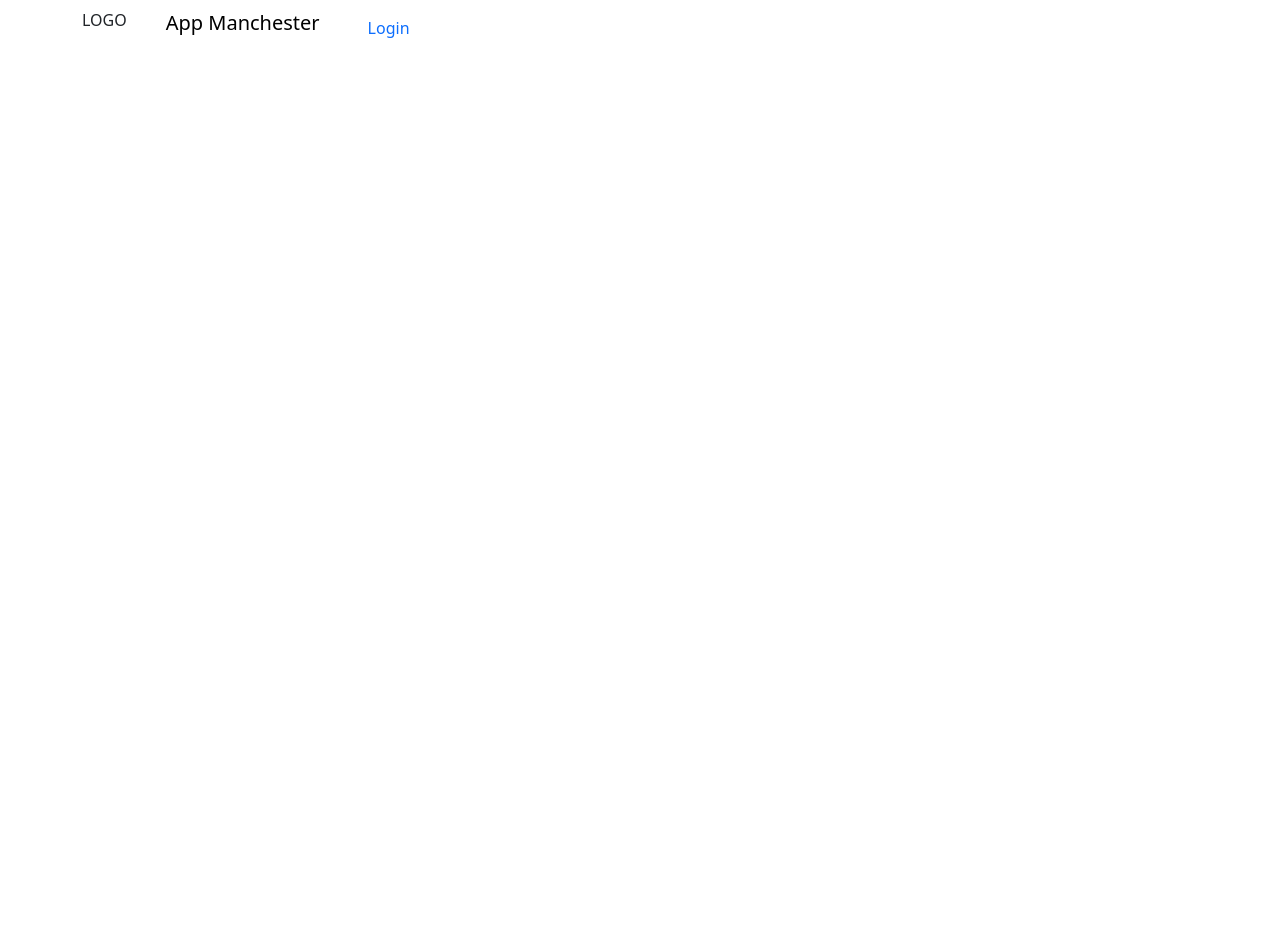
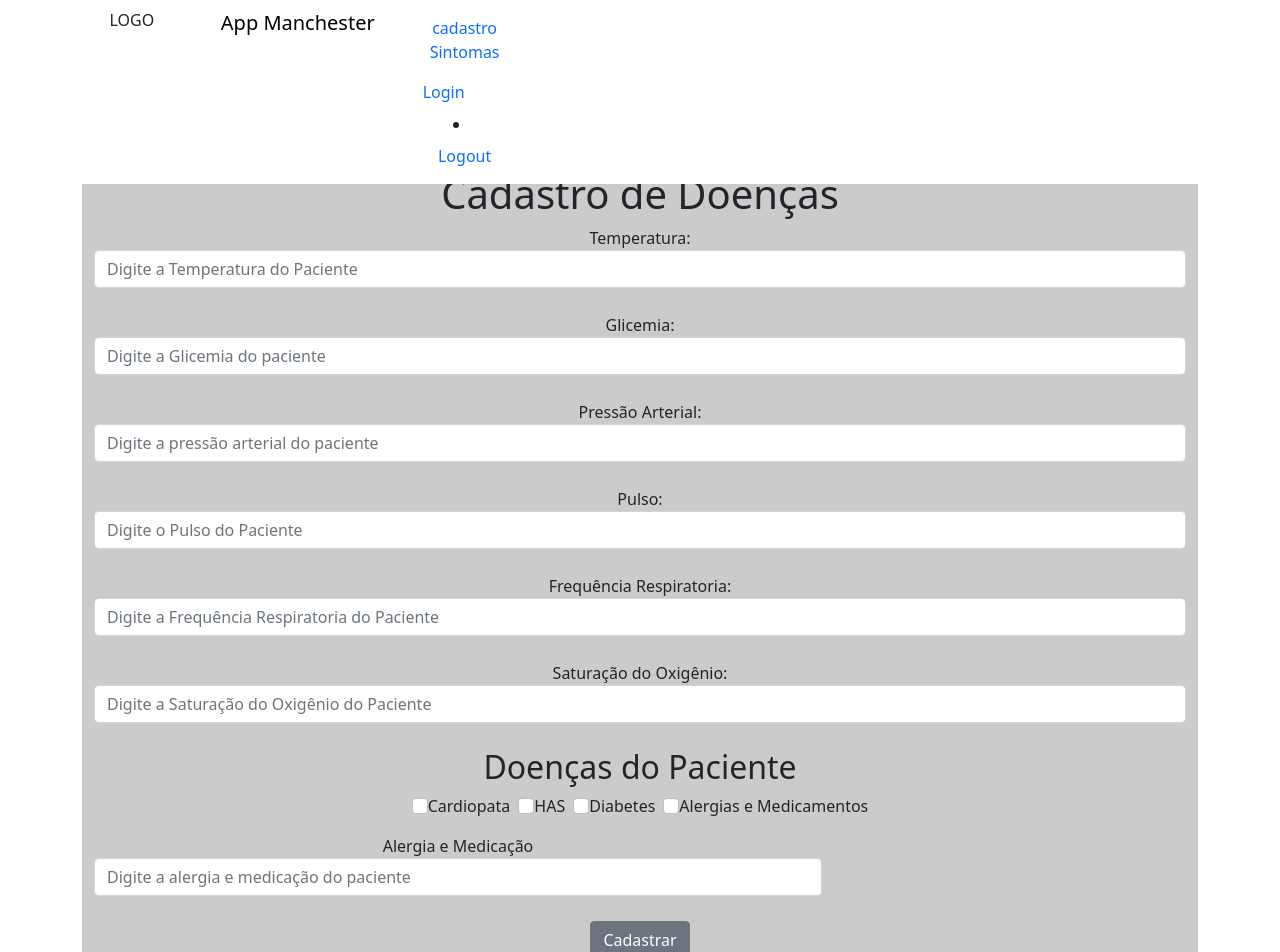
Before and after one commit to Cavalari0100/appmanchesterfront, a React (Create React App) app: page /Sintomas in a window 1280 px wide. Shown: the top 952 px of the page. Before the commit the page ends 800 px from the top, so only its background shows below. Built offline with nearby package versions, Linux system fonts and the light colour scheme.

Commit message:
atualizando e startando dnv as coisas

```diff
--- a/src/App.js
+++ b/src/App.js
@@ -9,6 +9,7 @@ import ListAllPacientes from './components/Paginas/Listas/ListAllPacientes';
 import LoginEnfermeiro from './components/Paginas/login/LoginEnfermeiro';
 import CreatNewEnfermeiro from './components/Paginas/Cadastro/CadastroEnfermeiro';
 import React , {useEffect , useState} from 'react';
+import CadastroSintomas from './components/Paginas/Sintomas/CadastroDeSintomas';
 
 
 function App() {
@@ -34,6 +35,7 @@ function App() {
             <Route exact path='/pacientes' component={ListAllPacientes} />
             <Route exact path='/login-enfermeiro' component={LoginEnfermeiro}/>
             <Route exact path='/register-enfermeiro' component={CreatNewEnfermeiro}/>
+            <Route exact path='/Sintomas' component={CadastroSintomas}/>
           </Switch>
         </Container>
       </Router>
--- a/src/components/MainNavBar/MainNavBar.jsx
+++ b/src/components/MainNavBar/MainNavBar.jsx
@@ -3,8 +3,6 @@ import { Component } from 'react';
 import { Navbar, NavbarBrand, NavItem, Nav, NavLink, Container, Row, Col } from 'reactstrap';
 
 function MainNavBar(props) {
-
-    console.log(props.user)
 
     function isLogin() {
         if (!props.user) {
@@ -33,6 +31,13 @@ function MainNavBar(props) {
             )
         }
     }
+    function logout() {
+        return (
+            <Col>
+                <NavItem><NavLink href="/">Logout</NavLink></NavItem>
+            </Col>
+        )
+    }
     return (
         <div style={{ paddingBottom: 100 }}>
             <Navbar fixed="top"
@@ -50,8 +55,12 @@ function MainNavBar(props) {
                             <NavbarBrand href="/" style={{ marginLeft: "15px", color: "black" }} >App Manchester</NavbarBrand>
                         </Col>
                         <Col>
+                            <Nav className="mr-auto" navbar>
+                                <NavItem><NavLink href="/sintomas">cadastro Sintomas</NavLink></NavItem>
+                            </Nav>
                             {isLogin()}
                             {HandleUser()}
+                            {logout()}
                         </Col>
 
                     </Row>
--- /dev/null
+++ b/src/components/Paginas/Sintomas/CadastroDeSintomas.js
@@ -0,0 +1,81 @@
+import React from 'react';
+import { Component } from 'react';
+import { Col, Row, Button, Form, FormGroup, Label, Input, Container, List , ListInlineItem} from 'reactstrap';
+
+
+
+class CadastroSintomas extends Component {
+    state = {};
+    render() {
+        const ativaZonaDeTextAlergia = false;
+        return (
+            <Container style={{ backgroundColor: "#CBCBCB", paddingTop: 70 }}>
+                <div>
+                    <h1>Cadastro de Doenças</h1>
+                </div>
+                <Form>
+                    <Row>
+                        <Col md={12}>
+                            <FormGroup style={{ paddingBottom: 25 }}>
+                                <Label for="exampleEmail">Temperatura:</Label>
+                                <Input type="text" name="email" id="exampleEmail" placeholder="Digite a Temperatura do Paciente" />
+                            </FormGroup>
+                        </Col>
+                    </Row>
+                    <Row>
+                        <Col md={12}>
+                            <FormGroup style={{ paddingBottom: 25 }}>
+                                <Label for="examplePassword">Glicemia:</Label>
+                                <Input type="text" name="password" id="examplePassword" placeholder="Digite a Glicemia do paciente" />
+                            </FormGroup>
+                        </Col>
+                        <Col md={12}>
+                            <FormGroup style={{ paddingBottom: 25 }}>
+                                <Label for="examplePassword">Pressão Arterial:</Label>
+                                <Input type="text" name="password" id="examplePassword" placeholder="Digite a pressão arterial do paciente" />
+                            </FormGroup>
+                        </Col>
+                    </Row>
+                    <FormGroup style={{ paddingBottom: 25 }}>
+                        <Col md={12}>
+                            <Label for="email">Pulso:</Label>
+                            <Input type="text" placeholder="Digite o Pulso do Paciente"></Input>
+                        </Col>
+                    </FormGroup>
+                    <FormGroup style={{ paddingBottom: 25 }}>
+                        <Col md={12}>
+                            <Label for="exampleAddress">Frequência Respiratoria:</Label>
+                            <Input type="text" name="address" id="exampleAddress" placeholder="Digite a Frequência Respiratoria do Paciente" />
+                        </Col>
+                    </FormGroup>
+                    <FormGroup style={{ paddingBottom: 25 }}>
+                        <Col md={12}>
+                            <Label for="exampleAddress2">Saturação do Oxigênio:</Label>
+                            <Input type="text" name="address2" id="exampleAddress2" placeholder="Digite a Saturação do Oxigênio do Paciente" />
+                        </Col>
+                    </FormGroup>
+                    <FormGroup style={{ paddingBottom: 25 }}>
+                        <List type="inline">
+                            <li>
+                            <h2>Doenças do Paciente</h2>
+                            <ListInlineItem><Input type="checkbox" name="address2" id="exampleAddress2"/>Cardiopata</ListInlineItem>
+                            <ListInlineItem><Input type="checkbox" name="address2" id="exampleAddress2"/>HAS</ListInlineItem>
+                            <ListInlineItem><Input type="checkbox" name="address2" id="exampleAddress2"/>Diabetes</ListInlineItem>
+                            <ListInlineItem><Input type="checkbox" name="address2" id="exampleAddress2"/>Alergias e Medicamentos</ListInlineItem>
+                            </li>
+                        </List>
+                        <Col md={8}>
+                            <Label for="exampleAddress2">Alergia e Medicação</Label>
+                            <Input type="text" name="address2" id="exampleAddress2" placeholder="Digite a alergia e medicação do paciente"/>
+                        </Col>
+                    </FormGroup>
+                </Form>
+
+                <div>
+                    <Button>Cadastrar</Button>
+                </div>
+            </Container>
+        );
+    }
+}
+export default CadastroSintomas;
```
